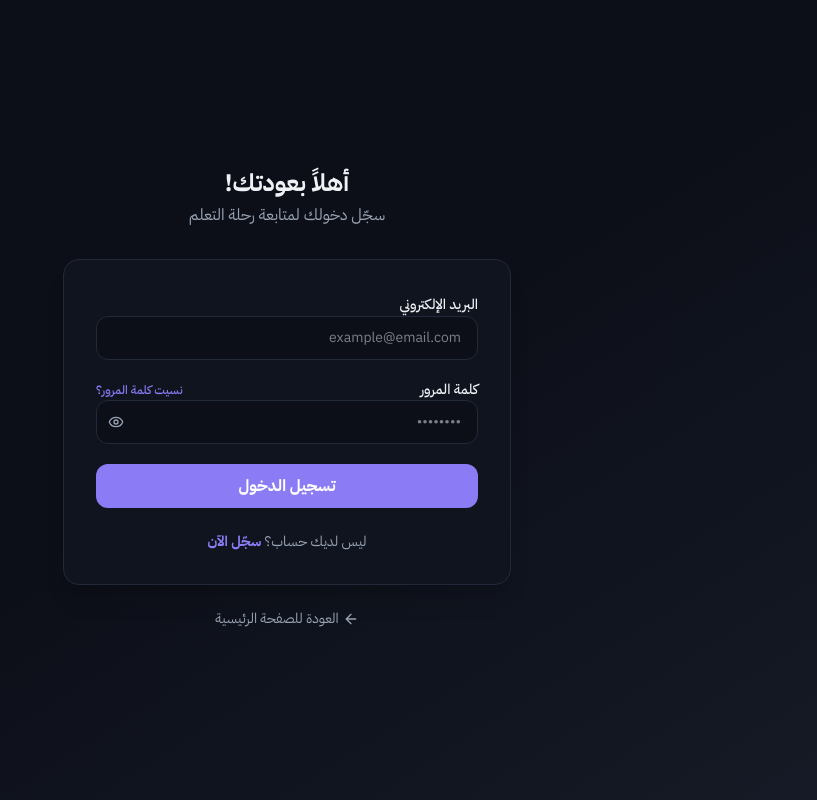
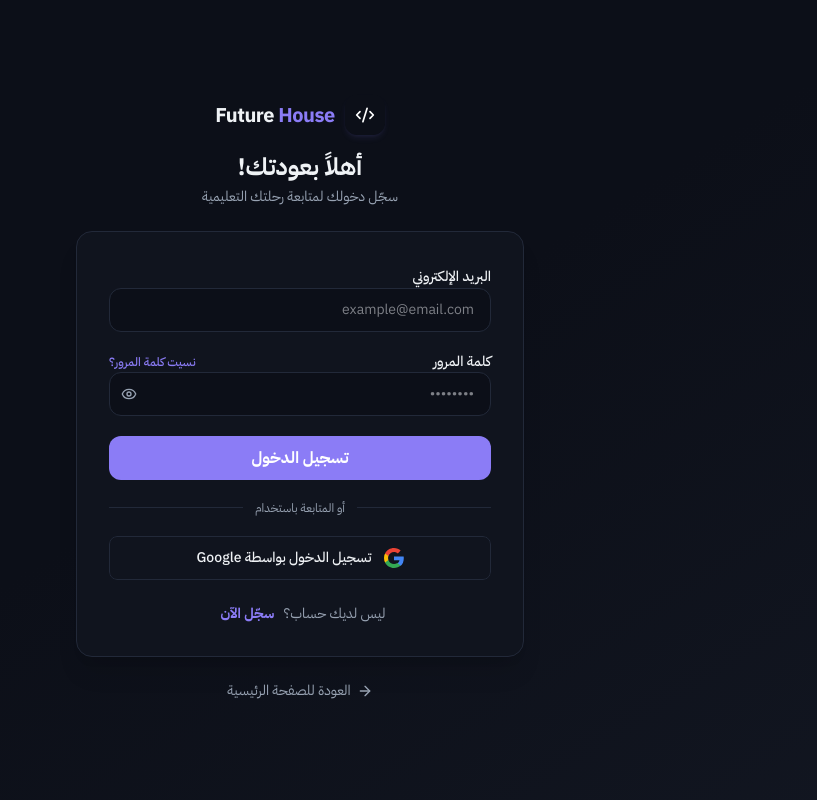
Before and after one commit to Suliman-Al-Helou/frontend-course, a Next.js app: page /login in a window 1280 px wide. Shown: the whole page, without its empty margins (463-1280 px from the left). Built offline with nearby package versions, Linux system fonts and the light colour scheme; no server answers.

Commit message:
feat(auth): integrate Google One Tap and sign-in button into login flow and BFF route

```diff
--- a/src/app/(auth)/login/page.tsx
+++ b/src/app/(auth)/login/page.tsx
@@ -2,10 +2,11 @@
 
 import { Suspense } from "react";
 import Link from "next/link";
-import { motion } from "framer-motion";
-import { ArrowLeft } from "lucide-react";
+import { motion, useReducedMotion } from "framer-motion";
+import { Code2, ArrowRight } from "lucide-react";
 import { LoginForm } from "./_components/LoginForm";
 import { useLoginForm } from "./_hooks/useLoginForm";
+import { GoogleAuthButton } from "../_components/GoogleAuthButton";
 
 function LoginContent() {
   const loginForm = useLoginForm();
@@ -20,10 +21,14 @@ function LoginContent() {
         updateField={loginForm.updateField}
         onSubmit={loginForm.handleSubmit}
       />
+      <GoogleAuthButton mode="signin" />
 
       <p className="text-center text-sm text-muted-foreground mt-6">
         ليس لديك حساب؟{" "}
-        <Link href="/register" className="text-primary font-semibold hover:underline">
+        <Link
+          href="/register"
+          className="text-primary font-semibold hover:underline inline-block py-1 px-1.5 -my-1 focus:outline-none focus-visible:ring-1 focus-visible:ring-primary rounded-sm transition-colors"
+        >
           سجّل الآن
         </Link>
       </p>
@@ -32,32 +37,49 @@ function LoginContent() {
 }
 
 export default function LoginPage() {
+  const shouldReduceMotion = useReducedMotion();
+
   return (
     <div
-      className="min-h-screen bg-gradient-to-br from-background via-background to-muted flex items-center justify-center p-4"
+      className="min-h-screen bg-gradient-to-br from-background via-background to-muted/60 flex items-center justify-center p-4 font-arabic"
       dir="rtl"
     >
       <motion.div
-        initial={{ opacity: 0, y: 30 }}
+        initial={{ opacity: 0, y: shouldReduceMotion ? 0 : 20 }}
         animate={{ opacity: 1, y: 0 }}
+        transition={{
+          duration: shouldReduceMotion ? 0.05 : 0.3,
+          ease: "easeOut",
+        }}
         className="w-full max-w-md"
       >
-        <div className="text-center mb-8">
+        <div className="text-center mb-6">
+          <Link
+            href="/"
+            className="inline-flex items-center gap-2.5 mb-4 group focus:outline-none focus-visible:ring-2 focus-visible:ring-primary rounded-xl"
+          >
+            <div className="w-10 h-10 rounded-xl bg-gradient-to-br from-blue-mid to-blue-light flex items-center justify-center shadow-md shadow-primary/10 group-hover:scale-105 transition-transform">
+              <Code2 className="w-5 h-5 text-white" />
+            </div>
+            <span className="text-xl font-bold tracking-tight text-foreground">
+              Future <span className="text-primary">House</span>
+            </span>
+          </Link>
           <h1 className="text-2xl font-bold text-foreground">أهلاً بعودتك!</h1>
-          <p className="text-muted-foreground mt-1">سجّل دخولك لمتابعة رحلة التعلم</p>
+          <p className="text-sm text-muted-foreground mt-1">سجّل دخولك لمتابعة رحلتك التعليمية</p>
         </div>
 
-        <Suspense fallback={<div className="bg-card rounded-2xl p-8 h-64 animate-pulse border border-border" />}>
+        <Suspense fallback={<div className="bg-card rounded-2xl p-8 h-[380px] animate-pulse border border-border" />}>
           <LoginContent />
         </Suspense>
 
         <div className="text-center mt-6">
           <Link
             href="/"
-            className="text-sm text-muted-foreground hover:text-primary inline-flex items-center justify-center gap-1 transition-colors"
+            className="text-sm text-muted-foreground hover:text-foreground inline-flex items-center justify-center gap-1.5 py-1.5 px-3 -my-1.5 transition-colors focus:outline-none focus-visible:ring-1 focus-visible:ring-primary rounded-md"
           >
-            <ArrowLeft className="w-4 h-4" />
-            العودة للصفحة الرئيسية
+            <ArrowRight className="w-4 h-4" />
+            <span>العودة للصفحة الرئيسية</span>
           </Link>
         </div>
       </motion.div>
--- /dev/null
+++ b/src/app/api/auth/google/route.ts
@@ -0,0 +1,41 @@
+import { NextRequest, NextResponse } from "next/server";
+import { saveAuthSession } from "@/lib/session";
+import { laravelFetch } from "@/lib/laravel-fetch";
+
+export async function POST(request: NextRequest) {
+    try {
+        const body = await request.json();
+
+        if (!body?.credential) {
+            return NextResponse.json(
+                { message: "رمز التحقق من Google مفقود" },
+                { status: 422 }
+            );
+        }
+
+        // إرسال الرمز للباك إند (Laravel) للتحقق منه
+        const { res, data } = await laravelFetch("/auth/google", {
+            method: "POST",
+            body: { credential: body.credential },
+        });
+
+        if (!res.ok) {
+            return NextResponse.json(data, { status: res.status });
+        }
+
+        // تشفير التوكن وحفظ الجلسة في الكوكي الآمنة (iron-session)
+        await saveAuthSession(data.token, data.user);
+
+        // إعادة بيانات المستخدم فقط للفرونت إند (بدون التوكن لحمايته)
+        return NextResponse.json({
+            message: data.message,
+            user: data.user,
+        });
+    } catch (error) {
+        console.error("Google Auth Route Error:", error);
+        return NextResponse.json(
+            { message: "حدث خطأ غير متوقع أثناء معالجة تسجيل الدخول" },
+            { status: 500 }
+        );
+    }
+}
```
Also changed, not shown: 2 other files (tests, documents, lock files or other folders).
